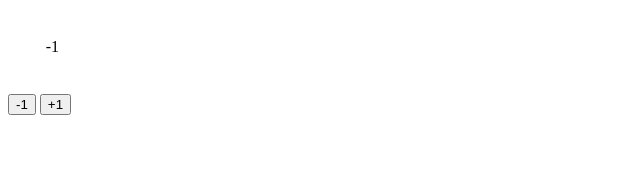
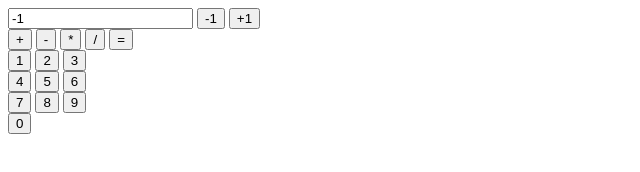
Before and after one commit to apennymayty/collection, a plain HTML site: page calculator/index.html in a window 1280 px wide. Both pictures are taken after a click on the button "-1". Shown: the whole page, without its empty margins (0-640 px from the left). Drawn offline with Linux system fonts and the light colour scheme.

Commit message:
計算機調整

```diff
--- a/calculator/index.html
+++ b/calculator/index.html
@@ -12,27 +12,83 @@
       </style>
       <script>
             document.addEventListener("DOMContentLoaded", function(){
-              document.querySelector("#minus").addEventListener("click",function(){
-                  var count = document.querySelector(".count").innerText;
-                  count = parseInt(count,10) -1
-                  document.querySelector(".count").innerText = count
+
+
+              document.querySelector("#minus1").addEventListener("click",function(){
+                var number=document.querySelector("#ans").value;
+                 number=parseInt(number ,10) -1
+                 document.querySelector("#ans").value=number
               })
-              document.querySelector("#plus").addEventListener("click",function(){
-                  var count = document.querySelector(".count").innerText;
-                  count = parseInt(count,10) +1
-                  document.querySelector(".count").innerText = count
+
+              document.querySelector("#plus1").addEventListener("click",function(){
+                var number=document.querySelector("#ans").value;
+                 number=parseInt(number ,10) +1
+                 document.querySelector("#ans").value=number
+              })
+
+              document.getElementsByClassName(".num").addEventListener("click",function(){
+                var number=document.getElementById("#ans");
+                for(i=0;i<=10;i++){
+                    document.querySelector(".num")[i].addEventListener("click",function(){
+                        number +=document.querySelector(".num")[i].value
+                    })
+
+                }return number
 
               })
+            //   document.querySelector("#number1").addEventListener("click",function(){
+            //     var number=document.querySelector("#number1").value;
+            //      number=parseInt(number ,10)
+            //      document.querySelector("#ans").value=number
+            //   })
+            //   document.querySelector("#number2").addEventListener("click",function(){
+            //     var number=document.querySelector("#number2").value;
+            //      number=parseInt(number ,10)
+            //      document.querySelector("#ans").value=number
+            //   })
+            //   document.querySelector("#number3").addEventListener("click",function(){
+            //     var number=document.querySelector("#number3").value;
+            //      number=parseInt(number ,10)
+            //      document.querySelector("#ans").value=number
+            //   })
+
+
+
             })
 
 
         </script>
 </head>
 <body>
-    <div class="count">
-        0
+
+    <input type="text" id="ans" value="0">
+    <input type="button"  id="minus1" value="-1">
+    <input type="button"  id="plus1" value="+1">
+    <div>
+        <input type="button"  id="plus" class= "math" value="+">
+        <input type="button"  id="minus" class= "math" value="-">
+        <input type="button"  id="mult" class= "math" value="*">
+        <input type="button"  id="divided" class= "math" value="/">
+        <input type="button"  id="total" class= "math" value="=">
+
+
     </div>
-    <input type="button"  id="minus" value="-1">
-    <input type="button"  id="plus" value="+1">
+    <div>
+        <input type="button"  id="number1"  class="num" value="1">
+        <input type="button"  id="number2"  class="num" value="2">
+        <input type="button"  id="number3"  class="num" value="3">
+        <br>
+        <input type="button"  id="number4"  class="num" value="4">
+        <input type="button"  id="number5"  class="num" value="5">
+        <input type="button"  id="number6"  class="num" value="6">
+        <br>
+        <input type="button"  id="number7"  class="num" value="7">
+        <input type="button"  id="number8"  class="num" value="8">
+        <input type="button"  id="number9"  class="num" value="9">
+        <br>
+        <input type="button"  id="number0"  class="num" value="0">
+
+
+    </div>
 </body>
 </html>
```
Also changed, not shown: todo_list/index.html (added, +12 -0 lines).
